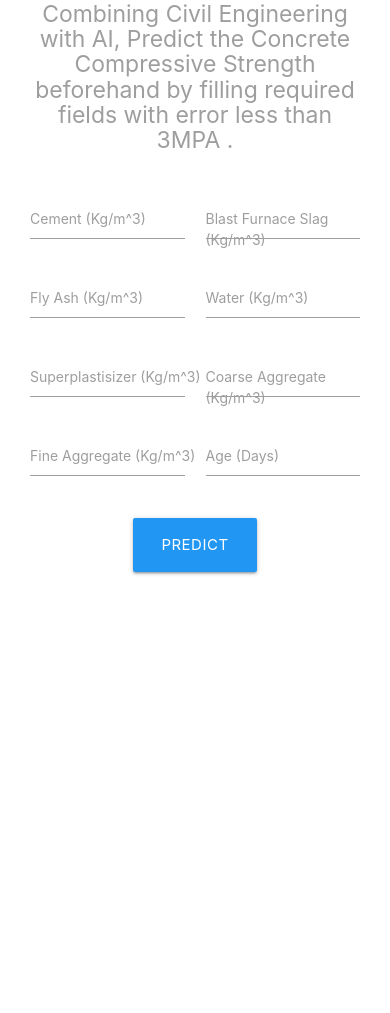
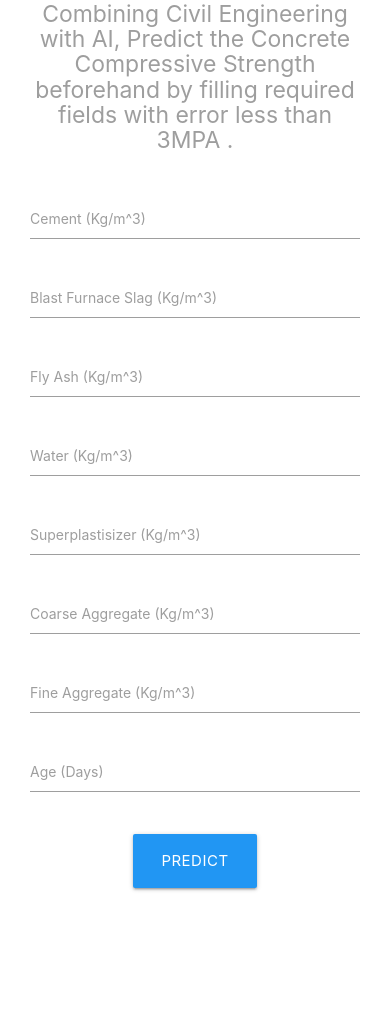
Before and after one commit to nishantcodes/concrete-compressive-strength-predictor-app, a Flask app: page / in a window 390 px wide. Shown: the part 447-1460 px from the top of the page. Before the commit the page ends 1022 px from the top, so only its background shows below. Run offline with Flask 2, Linux system fonts and the light colour scheme; parts of the project's set-up code (start-up, migrations or seed data) failed here and were passed over.

Commit message:
added responsiveness to input fields

```diff
--- a/app/templates/index.html
+++ b/app/templates/index.html
@@ -29,18 +29,18 @@
           <div class="row">
             <form action='/predict' method="POST" class="col s12">
               <div class="row">
-                <div class="input-field col s6">
+                <div class="input-field col s12 m6">
 
                   <input id="Cement" name='Cement' type="text" class="validate" required>
                   <label for="Cement">Cement (Kg/m^3)</label>
                 </div>
-                <div class="input-field col s6">
+                <div class="input-field col s12 m6">
                   <input id="BlastFurnaceSlag"  name="BlastFurnaceSlag" type="text" class="validate" required>
                   <label for="BlastFurnaceSlag">Blast Furnace Slag (Kg/m^3)</label>
 
                 </div>
 
-                <div class="input-field col s6">
+                <div class="input-field col s12 m6">
                   <input id="Fly Ash" name="FlyAsh" type="text" class="validate" required>
                     <label for="Fly Ash">Fly Ash (Kg/m^3)</label>
 
@@ -48,14 +48,14 @@
 
                 </div>
 
-                <div class="input-field col s6">
+                <div class="input-field col s12 m6">
                   <input id="Water" name="Water" type="text" class="validate" required>
                   <label for="Water">Water (Kg/m^3)</label>
 
 
                 </div>
 
-                <div class="input-field col s6">
+                <div class="input-field col s12 m6">
                   <input id="Superplastisizer" name="Superplastisizer" type="text" required class="validate">
                   <label for="Superplastisizer">Superplastisizer (Kg/m^3)</label>
 
@@ -63,7 +63,7 @@
 
                 </div>
 
-                <div class="input-field col s6">
+                <div class="input-field col s12 m6">
                   <input id="CoarseAggregate" name="CoarseAggregate" type="text" required class="validate">
                   <label for="CoarseAggregate">Coarse Aggregate (Kg/m^3)</label>
 
@@ -71,7 +71,7 @@
 
                 </div>
 
-                <div class="input-field col s6">
+                <div class="input-field col s12 m6">
                   <input id="FineAggregate" name="FineAggregate" type="text" required class="validate">
                   <label for="FineAggregate">Fine Aggregate (Kg/m^3)</label>
 
@@ -79,7 +79,7 @@
 
                 </div>
 
-                <div class="input-field col s6">
+                <div class="input-field col s12 m6">
                   <input id="Age" name="Age" type="text" required class="validate">
                   <label for="Age">Age (Days)</label>
 
```
